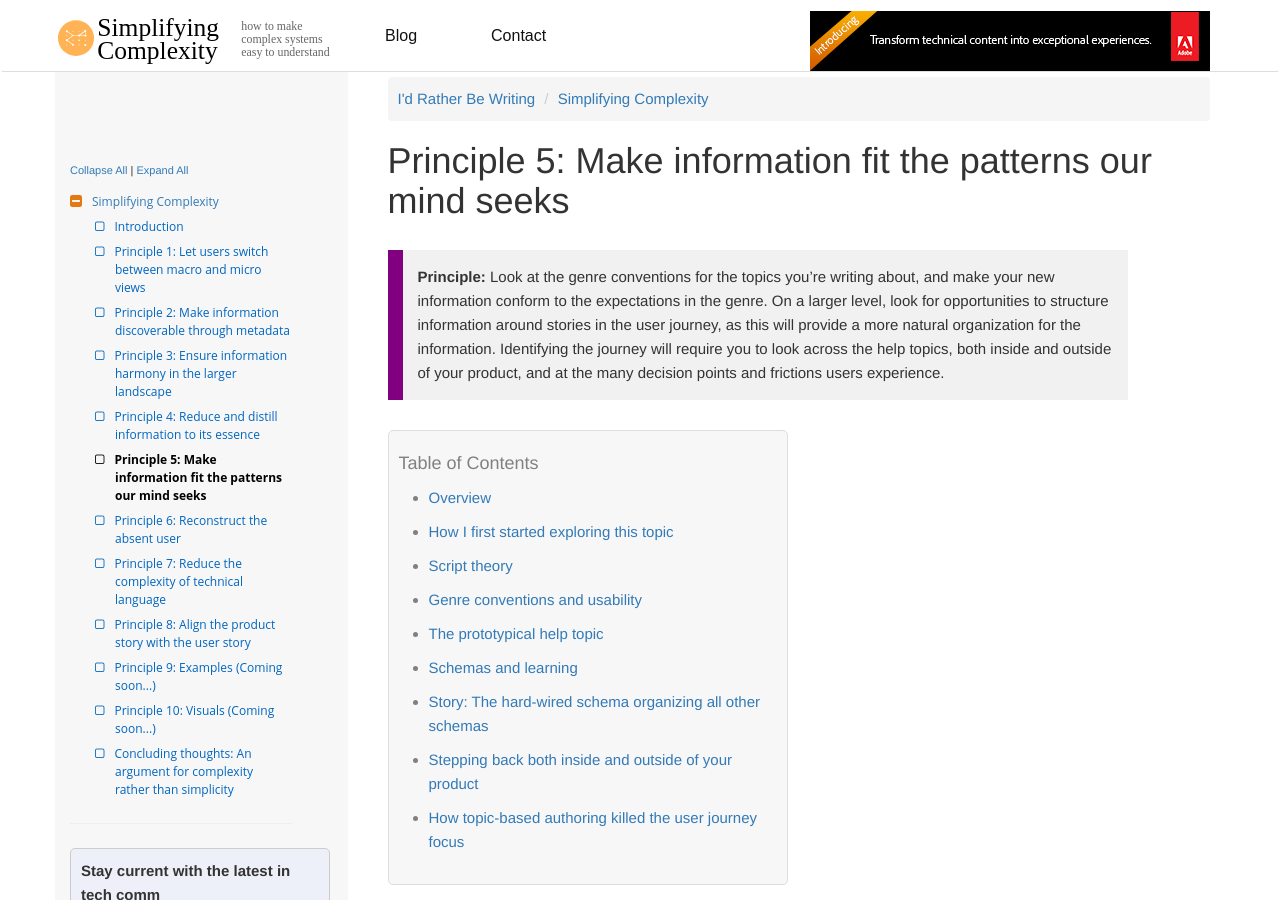
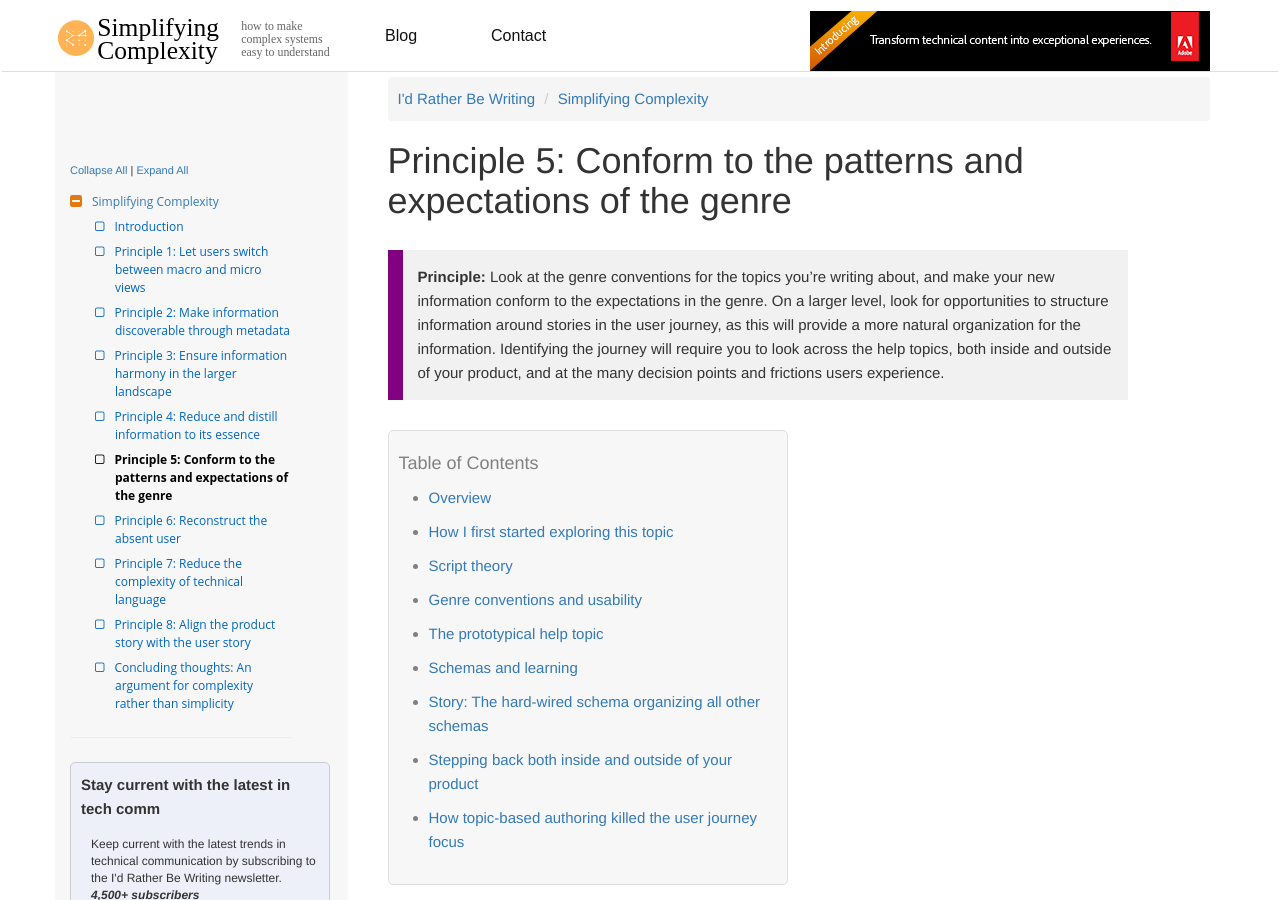
Before and after one commit to tomjoht/simplifying-complexity, a Jekyll site: the page built from _docs/reducing-complexity-by-shaping-into-schemas-esp-story.md, in a window 1280 px wide and 900 px high. Built offline with Jekyll 4.4.1, drawn with Linux system fonts in a browser that asks for light colours; nearby versions of some CDN libraries; comment, search, counter and statistics services are not loaded; a style sheet for code colours, icons or effects is not loaded.

Commit message:
fix adobe ad

```diff
--- a/_data/docnav.yml
+++ b/_data/docnav.yml
@@ -22,7 +22,7 @@
   - title: "Principle 4: Reduce and distill information to its essence"
     jurl: /reduction-layering-distillation.html
 
-  - title: "Principle 5: Make information fit the patterns our mind seeks"
+  - title: "Principle 5: Conform to the patterns and expectations of the genre"
     jurl: /reducing-complexity-by-shaping-into-schemas-esp-story.html
 
   - title: "Principle 6: Reconstruct the absent user"
@@ -34,11 +34,5 @@
   - title: "Principle 8: Align the product story with the user story"
     jurl: /articulate-invisible-stories-that-influence-action.html
 
-  - title: "Principle 9: Examples (Coming soon...)"
-    jurl:
-
-  - title: "Principle 10: Visuals (Coming soon...)"
-    jurl:
-
   - title: "Concluding thoughts: An argument for complexity rather than simplicity"
     jurl: /argument-for-complexity-rather-than-simplicity.html
--- a/_docs/making-information-fit-the-patterns-our-mind-seeks.md
+++ b/_docs/reducing-complexity-by-shaping-into-schemas-esp-story.md
@@ -1,5 +1,5 @@
 ---
-title: "Principle 5: Make information fit the patterns our mind seeks"
+title: "Principle 5: Conform to the patterns and expectations of the genre"
 permalink: reducing-complexity-by-shaping-into-schemas-esp-story.html
 ---
 
--- a/_includes/sidebar_ads.html
+++ b/_includes/sidebar_ads.html
@@ -6,7 +6,7 @@
     <script>
         var contents=new Array()
         contents[0]='<a class="noCrossRef" href="https://www.madcapsoftware.com/madcap-central-2018/?utm_source=IdRatherBeWriting&utm_campaign=Central2018&utm_medium=Banner"><img src="{{ "/images/ads/Central2018-125x125.png" | prepend: site.baseurl }}" alt="Madcap Software, MadWorld" /></a>'
-        contents[1]='<a class="noCrossRef" href="https://www.adobe.com/products/framemaker/download-trial/try.html?sdid=H822XS72&mv=other&promoid=7011O0000037sV8QAI"><img src="{{ "/images/ads/adobe125x125.gif" | prepend: site.baseurl }}" alt="Adobe Framemaker (2019 release)" /></a>'
+        contents[1]='<a class="noCrossRef" href="https://www.adobe.com/products/framemaker/download-trial/try.html?sdid=H822XS72&mv=other&promoid=7011O0000037sV8QAI"><img src="{{ "/images/ads/adobe125x125.png" | prepend: site.baseurl }}" alt="Adobe Framemaker (2019 release)" /></a>'
         contents[2]='<a class="noCrossRef" href="http://www.simplifiedenglish.net/"><img src="{{ "/images/ads/tedopres.gif" | prepend: site.baseurl }}" alt="Tedopres" /></a>'
         contents[3]='<a class="noCrossRef" href="http://www.paligo.se/"><img src="{{ "/images/ads/paligo.gif" | prepend: site.baseurl }}" alt="Paligo" /></a>'
         contents[4]='<a class="noCrossRef" href="http://www.xeditor.com/portal/en/technical-documentation-1771"><img src="{{ "/images/ads/xeditor.jpg" | prepend: site.baseurl }}" alt="Xeditor" /></a>'
```
Also changed, not shown: images/ads/adobe125x125.png (added).
